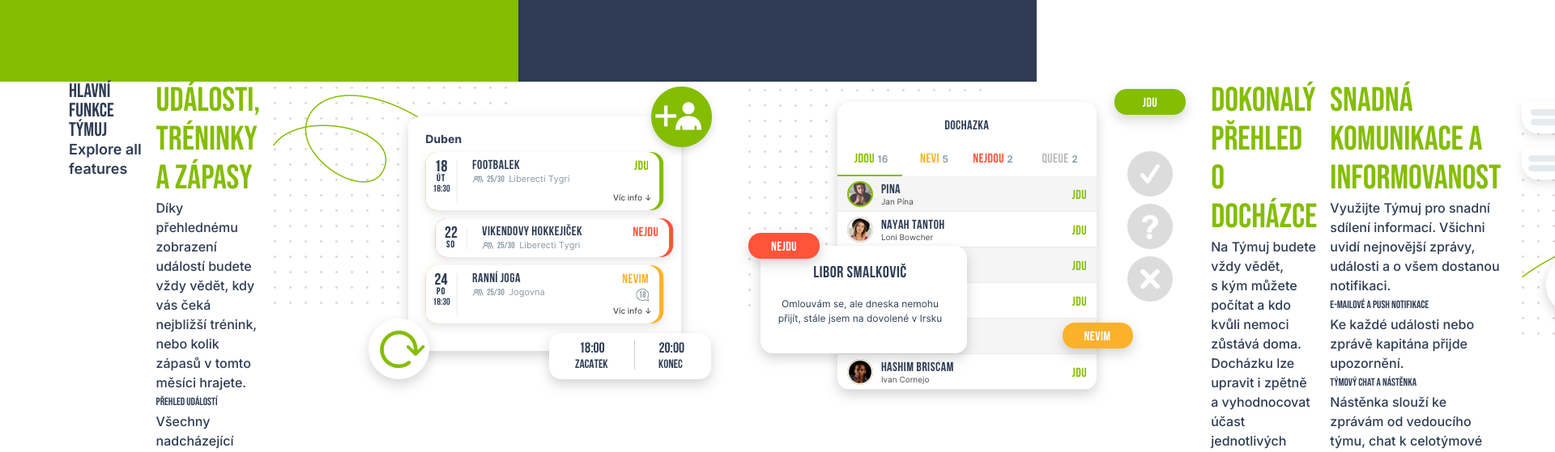
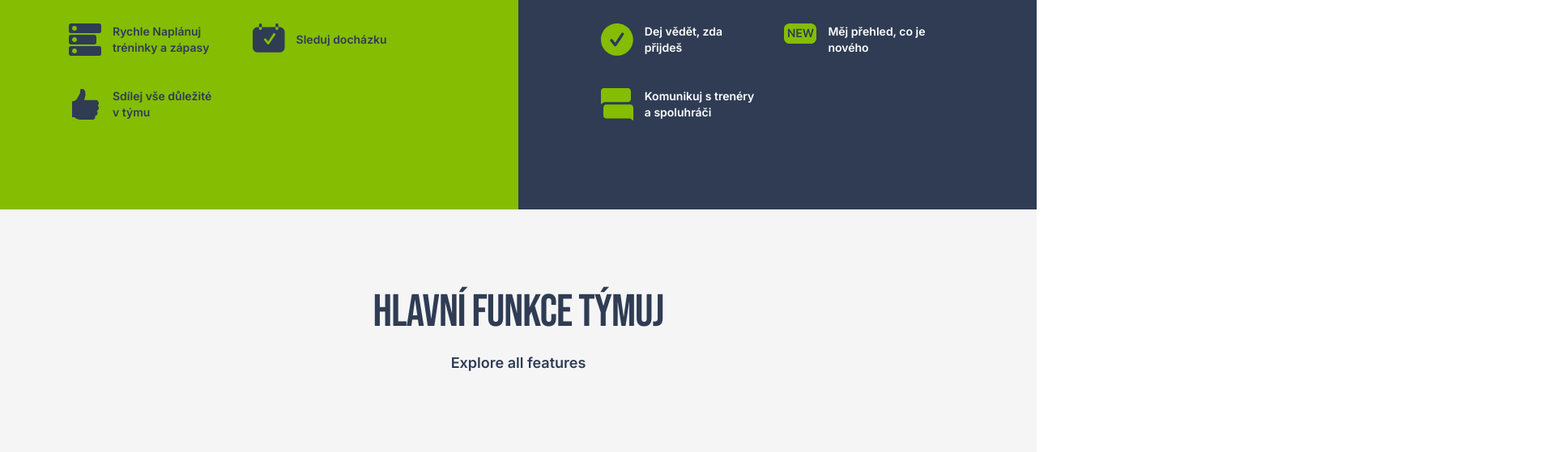
Before and after one commit to EventService/public-web, a plain HTML site: page index.html in a window 1280 px wide. Shown: the part 1424-1983 px from the top of the page at 81% size, 1920 px wide, since content can reach past the window. Drawn offline with Linux system fonts and the light colour scheme.

Commit message:
Add CSS for features section

```diff
--- a/main.css
+++ b/main.css
@@ -3,6 +3,7 @@
 :root {
   --primary-color: #2f3c54;
   --secondary-color: #84bd01;
+	--text-color: #585858;
 }
 
 /* -------- Reset -------- */
@@ -28,12 +29,13 @@
 	font-size: 16px;
 	font-weight: 500;
 	line-height: 24px;
-	color: var(--primary-color)
+	color: var(--text-color)
 }
 
 h1, h2, h3, h4, h5 {
 	font-family: 'Bebas Neue', cursive;
 	font-weight: 400;
+	color: var(--primary-color);
 }
 
 h1 {
@@ -41,34 +43,40 @@
 	line-height: 100px;
 	letter-spacing: -1.79px;
   text-align: center;
-	grid-column: span 12;
 	margin-bottom: .3em;
 }
 
 h2 {
+	margin-bottom: .4em;
+	font-size: 56px;
+	line-height: 56px;
+	letter-spacing: -1px;
+	text-align: center;
 }
 
 h3 {
 	font-size: 42px;
 	line-height: 48px;
 	color: var(--secondary-color);
-	grid-column: span 12;
 }
 
 h4 {
 	font-size: 24px;
 	line-height: 24px;
-	letter-spacing: 0,15px;
+	letter-spacing: 0.15px;
 }
 
 h5 {
+	font-size: 18px;
+	line-height: 24px;
+	letter-spacing: 0.11px;
 }
 
 a {
 	font-size: 18px;
 	font-weight: 600;
 	border: none;
-	color: inherit;
+	color: var(--primary-color);
 	transition: border .05s ease-out;
 	text-decoration: none;
 	border-bottom: 2px solid transparent;
@@ -99,16 +107,19 @@
 
 /* -------- Base -------- */
 
-section {
-
-}
-
 .container {
 	width: 1110px;
   margin: auto;
   display: grid;
   grid-template-columns: repeat(12, 1fr);
   gap: 1rem;
+}
+
+.container header {
+	display: flex;
+	flex-direction: column;
+	align-items: center;
+	grid-column: span 12;
 }
 
 button {
@@ -197,20 +208,13 @@
 	padding-bottom: 15px;
 }
 
-.hero-content {
-	grid-column: span 12;
-	display: flex;
-	flex-direction: column;
-	align-items: center;
-}
-
 .hero h3 {
 	text-align: center;
 	margin-bottom: 1.2em;
 }
 
 .hero-illustration {
-	width: 100%;
+	grid-column: span 12;
 }
 
 .hero-link {
@@ -268,3 +272,68 @@
 .use-case-detail img {
 	margin-right: 1em;
 }
+
+/* -------- Features -------- */
+
+.features {
+	padding: 100px 0;
+	background-color: #f5f5f5;
+}
+
+.features header {
+	margin-bottom: 6em;
+}
+
+.feature-description {
+	grid-column: span 5;
+	display: flex;
+	flex-wrap: wrap;
+	justify-content: space-between;
+	align-content: flex-start;
+}
+
+.feature-illustration {
+	grid-column: span 6;
+	margin-bottom: 140px;
+}
+
+.features h3 {
+	color: var(--primary-color);
+	margin-bottom: .4em;
+}
+
+.features h5 {
+	margin-bottom: .5em;
+}
+
+.feature-description > p {
+	margin-bottom: 2.5em;
+}
+
+.feature-description-detail {
+	width: 49%;
+	margin-bottom: 2em;
+}
+
+.feature-extra {
+	grid-column: span 4;
+  display: flex;
+  flex-wrap: wrap;
+  align-items: center;
+	margin-top: 5em;
+}
+
+.feature-extra-icon {
+	margin-right: 1em;
+}
+
+.feature-extra p {
+	margin: 1em 0;
+}
+
+.feature-extra a {
+	font-family: 'Bebas Neue', cursive;
+	line-height: 24px;
+	letter-spacing: 0.11px;
+	font-weight: 400;
+}
```
